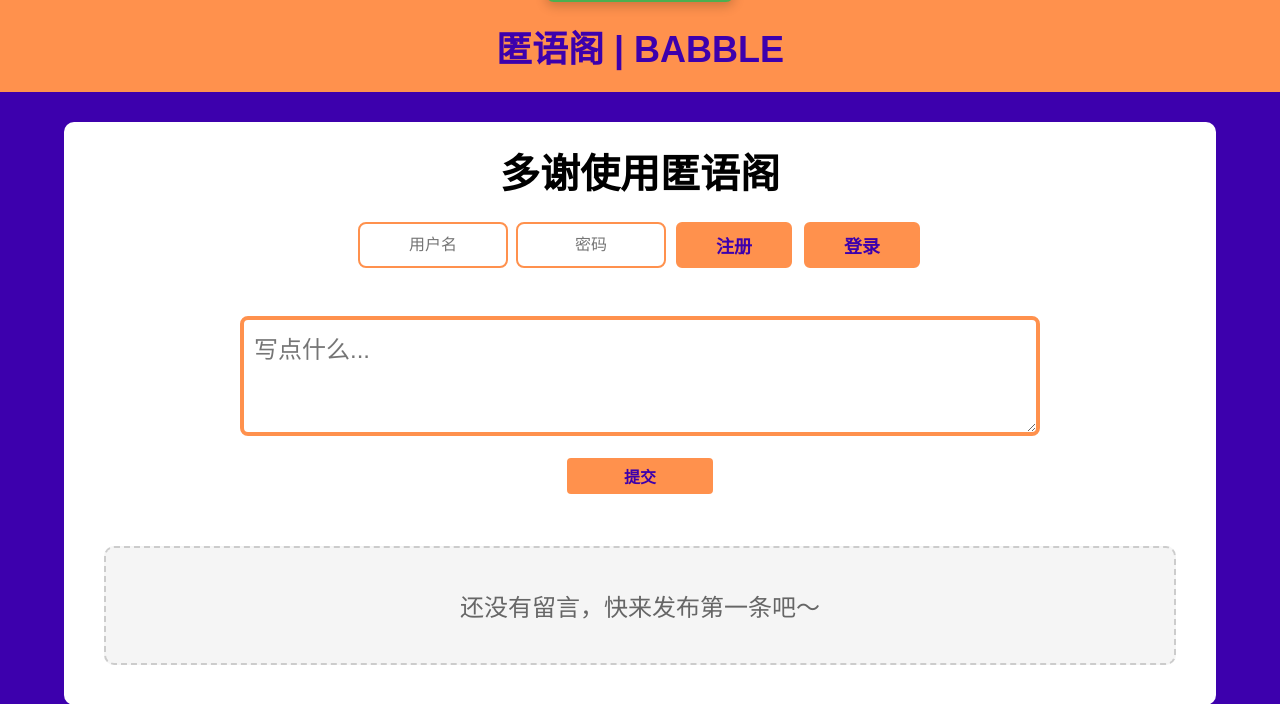
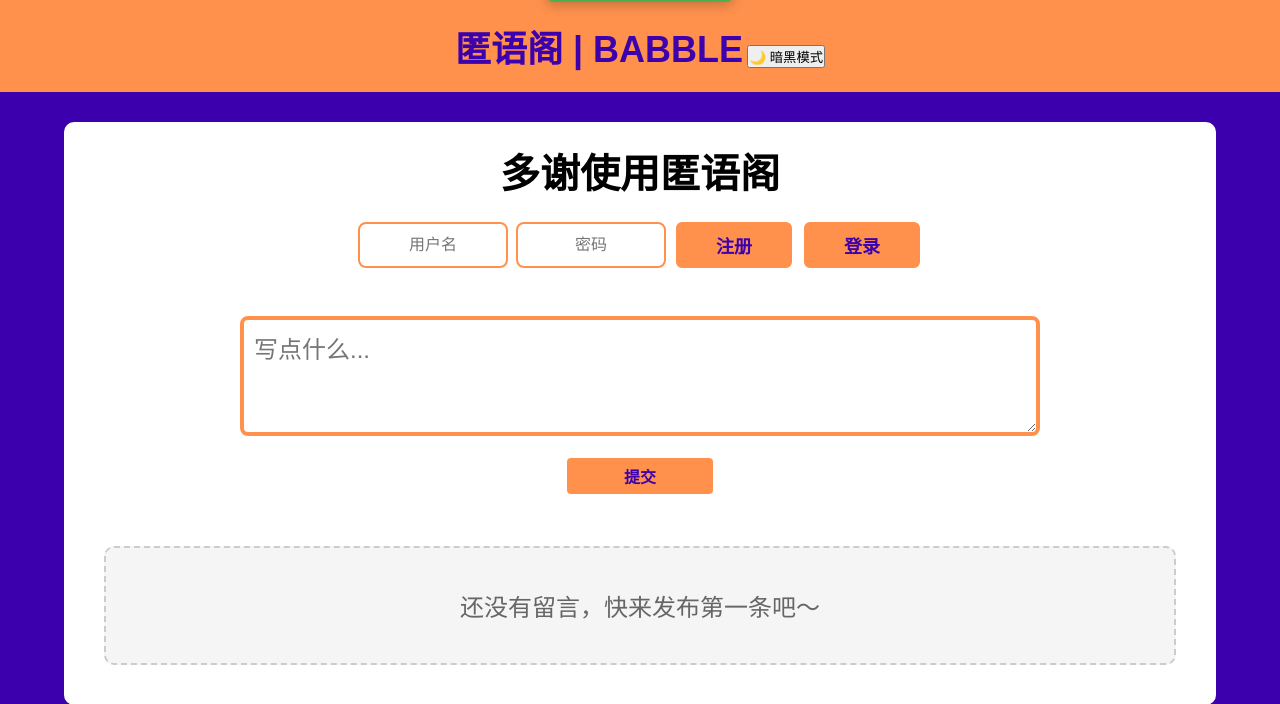
Before and after one commit to jasperinsh-afk/Babble, a Flask app: page /message in a window 1280 px wide. Shown: the top 704 px of the page. Run offline with Flask 3, Linux system fonts and the light colour scheme; data that the repository does not hold is empty.

Commit message:
Update message.html

```diff
--- a/templates/message.html
+++ b/templates/message.html
@@ -9,6 +9,8 @@
 <body>
     <div class="header">
         <a href="/message">匿语阁 | BABBLE</a>
+        <!-- 暗黑/正常模式切换按钮 -->
+        <button id="themeToggle" class="theme-toggle">🌙 暗黑模式</button>
     </div>
 
     <!-- 顶部提示 -->
```
